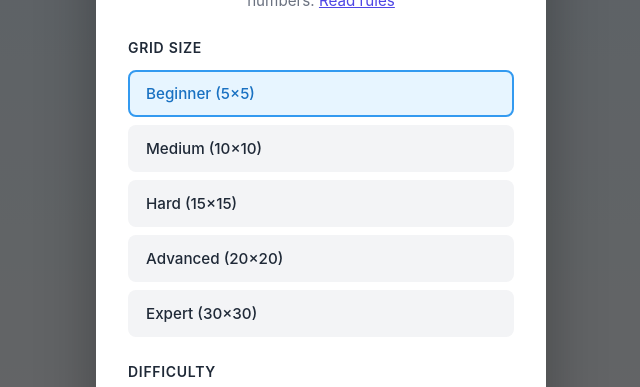
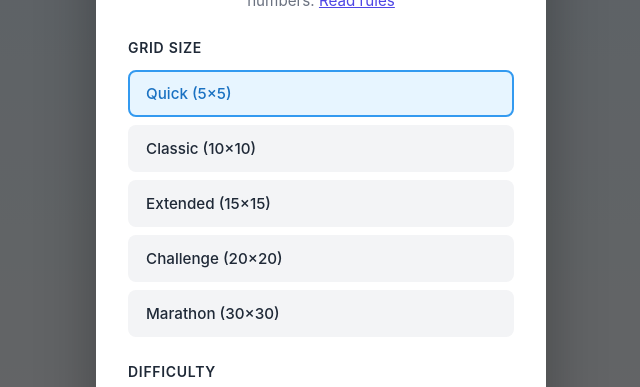
Before and after one commit to bassemancoder/BrainMath, a React (Vite) app: page / in a window 1280 px wide. Shown: the part 173-560 px from the top of the page, without its empty margins (319-959 px from the left). Built offline with nearby package versions, Linux system fonts and the light colour scheme.

Commit message:
improve ui

```diff
--- a/src/domain/services/DifficultySettings.ts
+++ b/src/domain/services/DifficultySettings.ts
@@ -10,7 +10,7 @@ import type { Difficulty, Operator } from '@domain/types';
 // GRID SIZE
 // ============================================
 
-/** Valid puzzle sizes: Beginner=5, Medium=10, Hard=15, Advanced=20, Expert=30 */
+/** Valid puzzle sizes: Quick=5, Classic=10, Extended=15, Challenge=20, Marathon=30 */
 export type GridSize = 5 | 10 | 15 | 20 | 30;
 
 // ============================================
@@ -280,11 +280,11 @@ export function getDifficultyLabel(difficulty: Difficulty): string {
 export const GRID_SIZES: GridSize[] = [5, 10, 15, 20, 30];
 
 export const SIZE_LABELS: Record<GridSize, string> = {
-  5: 'Beginner (5×5)',
-  10: 'Medium (10×10)',
-  15: 'Hard (15×15)',
-  20: 'Advanced (20×20)',
-  30: 'Expert (30×30)',
+  5: 'Quick (5×5)',
+  10: 'Classic (10×10)',
+  15: 'Extended (15×15)',
+  20: 'Challenge (20×20)',
+  30: 'Marathon (30×30)',
 };
 
 export function getGridSizeLabel(size: GridSize): string {
--- a/src/ui/App.module.css
+++ b/src/ui/App.module.css
@@ -44,9 +44,9 @@
 .header {
   display: flex;
   align-items: center;
-  justify-content: space-between;
+  justify-content: center;
   padding: 1rem;
-  gap: 0.5rem;
+  gap: 0.75rem;
 }
 
 .title {
--- a/src/ui/App.tsx
+++ b/src/ui/App.tsx
@@ -221,27 +221,8 @@ export const App: React.FC = () => {
           {!headerCollapsed && (
             <>
               <header className={styles.header}>
-                <div className={styles.titleGroup}>
                 <img src={logo} alt="Brain Math" className={styles.logo} />
                 <h1 className={styles.title}>Brain Math</h1>
-                </div>
-                <div className={styles.headerButtons}>
-                  <button
-                    className={styles.helpButton}
-                    onClick={() => setShowHelp(true)}
-                    type="button"
-                    aria-label="Help"
-                  >
-                    ❓
-                  </button>
-                  <button
-                    className={styles.themeButton}
-                    onClick={toggleTheme}
-                    type="button"
-                    aria-label={theme === 'dark' ? 'Switch to light mode' : 'Switch to dark mode'}
-                  >
-                    {theme === 'dark' ? '☀️' : '🌙'}
-                  </button>
                 <button
                   className={styles.settingsButton}
                   onClick={actions.showSettings}
@@ -250,7 +231,6 @@ export const App: React.FC = () => {
                 >
                   ⚙️
                 </button>
-                </div>
               </header>
 
               <div className={styles.statusBar}>
--- a/src/ui/components/GameOver/GameOver.tsx
+++ b/src/ui/components/GameOver/GameOver.tsx
@@ -4,7 +4,7 @@
 
 import React, { useState, useMemo } from 'react';
 import { TimeFormat, Timing } from '@domain/constants';
-import { getScoreBreakdown } from '@domain/services/ScoreService';
+import { getScoreBreakdown, getGridSizeLabel, getDifficultyLabel } from '@domain/services';
 import type { GridSize, Difficulty } from '@domain/types';
 import styles from './GameOver.module.css';
 import logo from '../../../assets/logo.png';
@@ -23,32 +23,6 @@ interface GameOverProps {
   difficulty: Difficulty;
   gridSize: GridSize;
   initialScore: number;
-}
-
-/**
- * Get display label for difficulty level
- */
-function getDifficultyLabel(difficulty: Difficulty): string {
-  switch (difficulty) {
-    case 1: return 'Easy';
-    case 2: return 'Medium';
-    case 3: return 'Hard';
-    default: return 'Unknown';
-  }
-}
-
-/**
- * Get display label for grid size
- */
-function getGridSizeLabel(gridSize: GridSize): string {
-  switch (gridSize) {
-    case 5: return '5×5 (Beginner)';
-    case 10: return '10×10 (Medium)';
-    case 15: return '15×15 (Hard)';
-    case 20: return '20×20 (Advanced)';
-    case 30: return '30×30 (Expert)';
-    default: return `${gridSize}×${gridSize}`;
-  }
 }
 
 function formatTime(seconds: number): string {
--- a/src/ui/components/NumberPad/NumberPad.module.css
+++ b/src/ui/components/NumberPad/NumberPad.module.css
@@ -27,7 +27,7 @@
   font-size: 1.1rem;
   font-weight: 600;
   color: var(--color-text);
-  background: var(--color-bg);
+  background: var(--color-bg-secondary);
   border: 2px solid var(--color-border);
   border-radius: 10px;
 }
@@ -43,7 +43,7 @@
   font-size: 1.1rem;
   font-weight: 600;
   color: var(--color-text);
-  background: var(--color-bg);
+  background: var(--color-bg-secondary);
   border: 2px solid var(--color-border);
   border-radius: 10px;
 }
```
Lines whose indentation alone changed are shown as unchanged.
